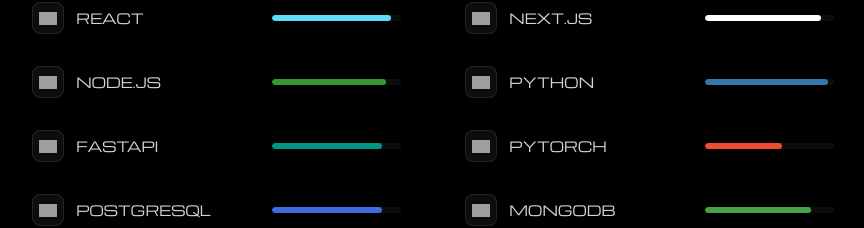
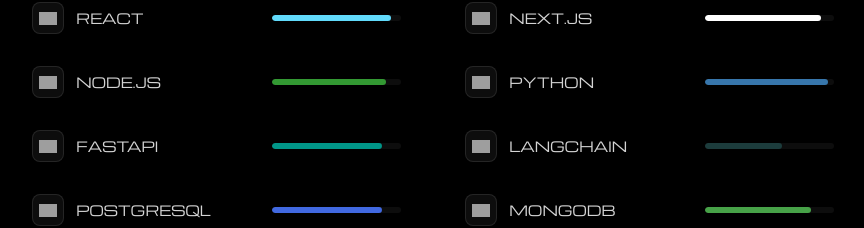
Before and after one commit to Codehash001/personal-portfolio, a Next.js app: page / in a window 1280 px wide. Shown: the part 1968-2196 px from the top of the page, without its empty margins (382-1246 px from the left). Built offline with nearby package versions, Linux system fonts and the light colour scheme; grey boxes are pictures that could not be loaded.

Commit message:
add skills

```diff
--- a/src/components/modern/EducationExperience.tsx
+++ b/src/components/modern/EducationExperience.tsx
@@ -87,7 +87,7 @@ export default function EducationExperience() {
                             { name: "Node.js", slug: "nodedotjs", color: "#339933", width: "88%" },
                             { name: "Python", slug: "python", color: "#3776AB", width: "95%" },
                             { name: "FastAPI", slug: "fastapi", color: "#009688", width: "85%" },
-                            { name: "PyTorch", slug: "pytorch", color: "#EE4C2C", width: "60%" },
+                            { name: "LangChain", slug: "langchain", color: "#1C3C3C", width: "60%" },
                             { name: "PostgreSQL", slug: "postgresql", color: "#4169E1", width: "85%" },
                             { name: "MongoDB", slug: "mongodb", color: "#47A248", width: "82%" },
                             { name: "Docker", slug: "docker", color: "#2496ED", width: "60%" },
```
